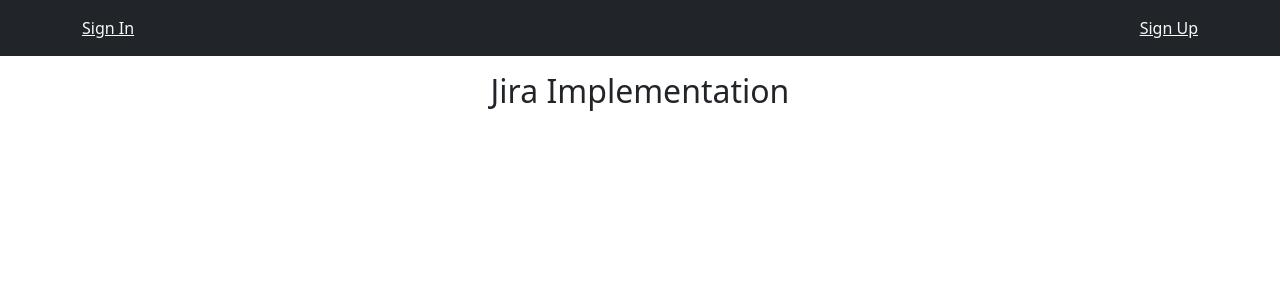
After one commit to paulhan93/capstone, a Django app: page /jira/ in a window 1280 px wide. The commit adds this page. Shown: the top 300 px of the page. Run offline with Django 4.2, Linux system fonts and the light colour scheme.

Commit message:
Added seperate pages for Jira and Slack

```diff
--- a/my_app/my_app/urls.py
+++ b/my_app/my_app/urls.py
@@ -24,6 +24,8 @@ urlpatterns = [
     path('admin/', admin.site.urls),
     #path('', TemplateView.as_view(template_name="index.html")),
     path('home/', TemplateView.as_view(template_name='dashboard/home.html'), name='home'),
+    path('jira/', TemplateView.as_view(template_name='dashboard/jira.html'), name='Jira'),
+    path('slack/', TemplateView.as_view(template_name='dashboard/slack.html'), name='Slack'),
     path('accounts/', include('allauth.urls')),
     #path('logout', LogoutView.as_view()),
 ]
--- a/my_app/templates/account/base.html
+++ b/my_app/templates/account/base.html
@@ -25,8 +25,10 @@
     <div class="p-3 mb-3 bg-dark">
       <div class="container d-flex justify-content-between">
           {% if user.is_authenticated %}
-          <div><a class="text-light" href="{% url 'account_email' %}">Change E-mail</a></div>
+          <!-- <div><a class="text-light" href="{% url 'account_email' %}">Change E-Mail</a></div> -->
+          <div><a class="text-light" href="{% url 'Slack' %}">Slack</a></div>
           <div><a class="text-light" href="{% url 'home' %}">Home</a></div>
+          <div><a class="text-light" href="{% url 'Jira' %}">Jira</a></div>
           <div><a class="text-light" href="{% url 'account_logout' %}">Sign Out</a></div>
           {% else %}
           <div><a class="text-light" href="{% url 'account_login' %}">Sign In</a></div>
--- /dev/null
+++ b/my_app/templates/dashboard/jira.html
@@ -0,0 +1,7 @@
+{% extends 'account/base.html' %}
+
+{% block content %}
+    <div class="text-center">
+        <h2>Jira Implementation</h2>
+    </div>
+{% endblock %}
```
Also changed, not shown: my_app/templates/dashboard/slack.html (added, +7 -0 lines), my_app/db.sqlite3.
